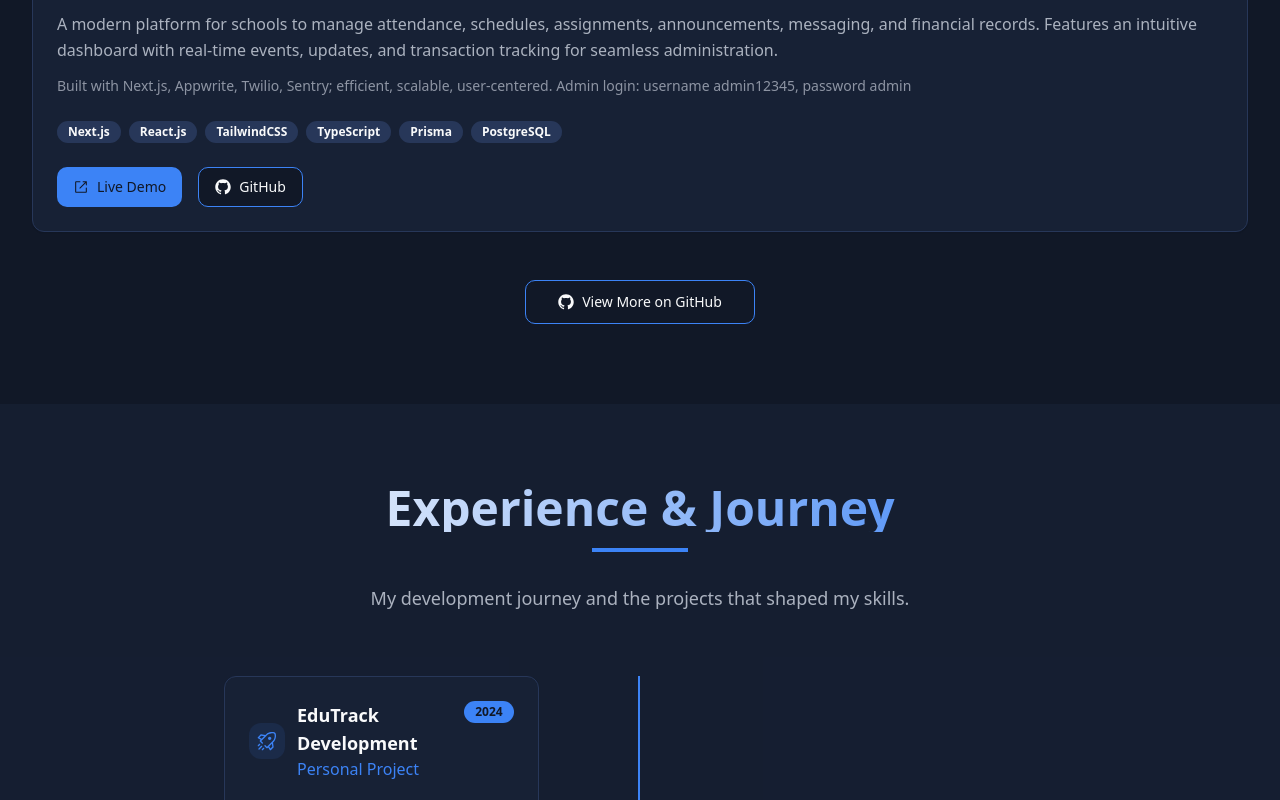
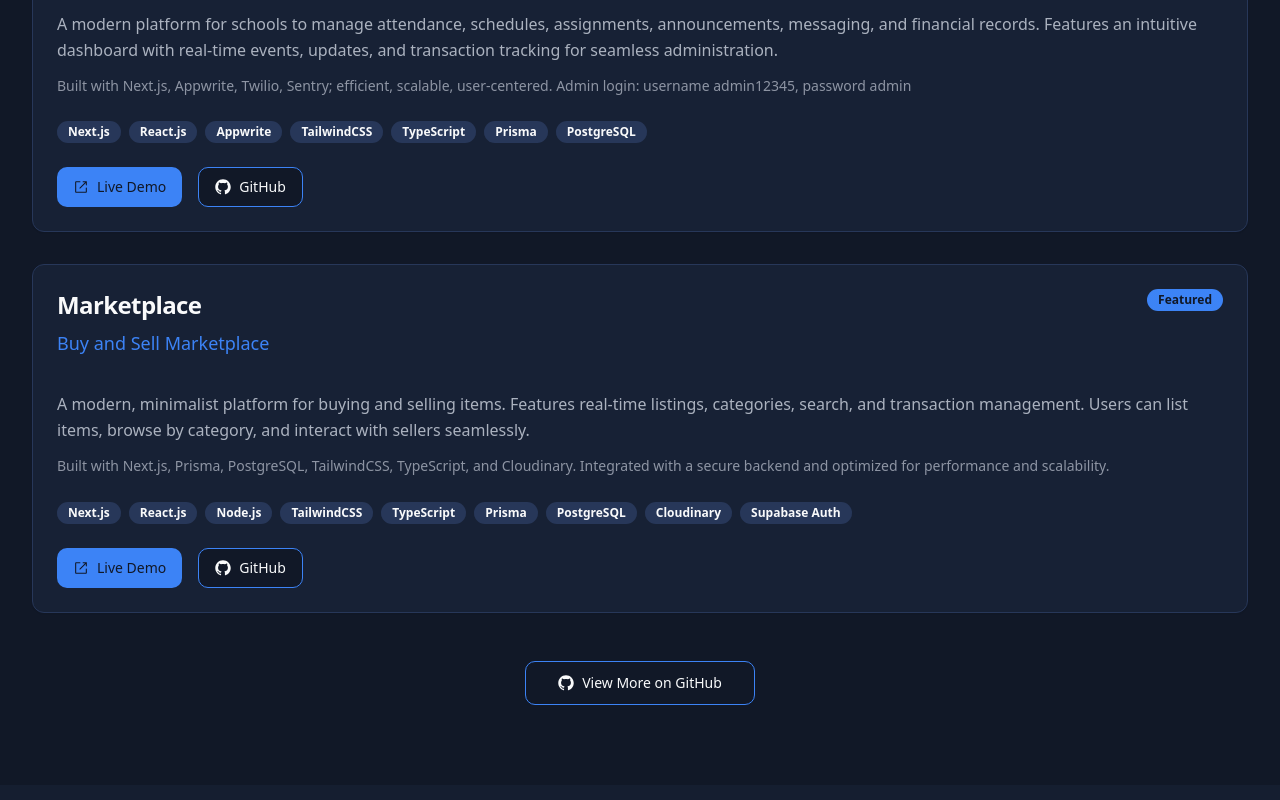
Before and after one commit to lumin27/luu-min, a Next.js app: page / in a window 1280 px wide. Shown: the part 2900-3700 px from the top of the page. Built offline with nearby package versions, Linux system fonts and the light colour scheme.

Commit message:
added_marketplace_13-11

```diff
--- a/src/components/About.tsx
+++ b/src/components/About.tsx
@@ -18,6 +18,7 @@
   SiMui,
   SiCloudinary,
   SiGithub,
+  SiSupabase,
 } from "react-icons/si";
 
 const About = () => {
@@ -72,8 +73,8 @@
       icon: <SiCloudinary className='h-10 w-10 text-orange-500' />,
     },
     {
-      name: "Vercel",
-      icon: <SiVercel className='h-10 w-10 text-black dark:text-white' />,
+      name: "Supabase",
+      icon: <SiSupabase className='h-10 w-10 text-green-500' />,
     },
     {
       name: "Git",
@@ -91,6 +92,7 @@
     "Material-UI",
     "Cloudinary",
     "Server Actions",
+    "Supabase",
     "Git",
   ];
 
--- a/src/components/Experience.tsx
+++ b/src/components/Experience.tsx
@@ -69,6 +69,27 @@
         "TypeScript",
       ],
       icon: <RocketIcon className='h-5 w-5' />,
+    },
+    {
+      id: 4,
+      title: "Marketplace App",
+      company: "Personal Project",
+      period: "2025",
+      type: "project",
+      description:
+        "Built a modern buy-and-sell marketplace with Next.js, Prisma, and PostgreSQL. Features real-time listings, categories, search, user interactions, and seamless transaction management.",
+      technologies: [
+        "Next.js",
+        "React.js",
+        "TailwindCSS",
+        "TypeScript",
+        "Prisma",
+        "PostgreSQL",
+        "Cloudinary",
+        "Superbase Auth",
+        "Server Actions",
+      ],
+      icon: <CodeIcon className='h-5 w-5' />,
     },
     {
       id: 4,
--- a/src/components/Projects.tsx
+++ b/src/components/Projects.tsx
@@ -5,6 +5,7 @@
 import { Button } from "@/components/ui/button";
 import { Badge } from "@/components/ui/badge";
 import { ExternalLinkIcon, GitHubLogoIcon } from "@radix-ui/react-icons";
+import { title } from "process";
 
 const Projects = () => {
   const [isVisible, setIsVisible] = useState(false);
@@ -43,6 +44,7 @@
       tags: [
         "Next.js",
         "React.js",
+        "Node.js",
         "Material UI",
         "TypeScript",
         "Prisma",
@@ -63,10 +65,34 @@
       tags: [
         "Next.js",
         "React.js",
+        "Appwrite",
         "TailwindCSS",
         "TypeScript",
         "Prisma",
         "PostgreSQL",
+      ],
+      featured: true,
+    },
+    {
+      id: 4,
+      title: "Marketplace",
+      subtitle: "Buy and Sell Marketplace",
+      description:
+        "A modern, minimalist platform for buying and selling items. Features real-time listings, categories, search, and transaction management. Users can list items, browse by category, and interact with sellers seamlessly.",
+      subdescription:
+        "Built with Next.js, Prisma, PostgreSQL, TailwindCSS, TypeScript, and Cloudinary. Integrated with a secure backend and optimized for performance and scalability.",
+      liveUrl: "https://marketplace-app-one-beta.vercel.app",
+      githubUrl: "https://github.com/lumin27/marketplace-app",
+      tags: [
+        "Next.js",
+        "React.js",
+        "Node.js",
+        "TailwindCSS",
+        "TypeScript",
+        "Prisma",
+        "PostgreSQL",
+        "Cloudinary",
+        "Supabase Auth",
       ],
       featured: true,
     },
```
Also changed, not shown: 1 other file (tests, documents, lock files or other folders).
